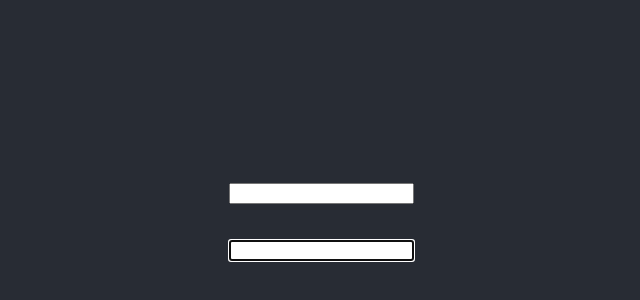
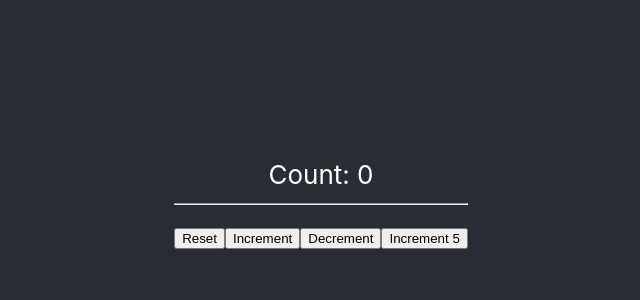
Before and after one commit to pamuba/OCT-NOV-JAN, a React (Create React App) app: page / in a window 1280 px wide. Shown: the part 196-496 px from the top of the page, without its empty margins (319-959 px from the left). Built offline with nearby package versions, Linux system fonts and the light colour scheme.

Commit message:
friday 17th

```diff
--- a/package.json
+++ b/package.json
@@ -6,7 +6,7 @@
     "@testing-library/jest-dom": "^5.16.5",
     "@testing-library/react": "^13.4.0",
     "@testing-library/user-event": "^13.5.0",
-    "axios": "^1.3.2",
+    "axios": "^1.3.3",
     "react": "^18.2.0",
     "react-dom": "^18.2.0",
     "react-scripts": "5.0.1",
--- a/src/App.js
+++ b/src/App.js
@@ -11,6 +11,10 @@ import NameList from './components/NameList';
 import Hero from './components/Hero';
 import ErrorBoundary from './components/ErrorBoundary';
 import RefsDemo from './components/RefsDemo';
+import ClickCounter from './components/ClickCounter';
+import HoverCounter from './components/HoverCounter';
+import PostList from './components/PostList';
+import HooksCounter from './hooks/HooksCounter';
 
 
 function App() {
@@ -48,7 +52,12 @@ function App() {
        <ErrorBoundary>
         <Hero heroName="Joker"/>
        </ErrorBoundary> */}
-       <RefsDemo/>
+       {/* <RefsDemo/> */}
+       {/* <ClickCounter/>
+       <HoverCounter/> */}
+
+       {/* <PostList/> */}
+       <HooksCounter/>
       </header>
     </div>
   );
--- /dev/null
+++ b/src/components/ClickCounter.jsx
@@ -0,0 +1,16 @@
+import React, { Component } from 'react'
+import UpdatedComponent from './WithCounter'
+
+export class ClickCounter extends Component {
+
+  render() {
+    const {name, count, incrementCount} = this.props
+    return (
+      <div>
+        <button onClick={incrementCount}>{name} CLICKED {count} TIMES</button>
+      </div>
+    )
+  }
+}
+
+export default UpdatedComponent(ClickCounter)
--- /dev/null
+++ b/src/components/HoverCounter.jsx
@@ -0,0 +1,16 @@
+import React, { Component } from 'react'
+import UpdatedComponent from './WithCounter'
+
+export class HoverCounter extends Component {
+
+  render() {
+    const {name, count, incrementCount} = this.props
+    return (
+      <div>
+        <h2 onMouseOver={incrementCount}>{name} HOVERED {count} TIMES</h2>
+      </div>
+    )
+  }
+}
+
+export default UpdatedComponent(HoverCounter)
--- /dev/null
+++ b/src/components/PostList.jsx
@@ -0,0 +1,42 @@
+import React, { Component } from 'react'
+import axios from 'axios'
+
+export class PostList extends Component {
+  constructor(props) {
+    super(props)
+
+    this.state = {
+       posts:[],
+       errorMsg: ''
+    }
+  }
+  componentDidMount(){
+    axios.get('https://jsonplaceholder.typicode.com/posts')
+        .then(response => {
+            console.log(response)
+            this.setState({posts: response.data})
+        }).catch(error => {
+            console.log(error)
+            this.setState({errorMsg: 'Error Retrieving the Data'})
+        })
+
+  }
+  render() {
+    const {posts, errorMsg} = this.state
+    return (
+      <>
+      <h1>List of Posts</h1>
+      {
+        posts.length ?
+        posts.map(post => <div key={post.id}>{post.title}</div>):
+        null
+      }
+      {
+        errorMsg ? <div>{errorMsg}</div> : null
+      }
+      </>
+    )
+  }
+}
+
+export default PostList
--- /dev/null
+++ b/src/components/WithCounter.jsx
@@ -0,0 +1,24 @@
+import React, { Component } from 'react'
+
+const UpdatedComponent = OriginalComponent => {
+    class NewComponent extends Component {
+        constructor(props) {
+            super(props)
+
+            this.state = {
+                count:0
+            }
+        }
+        incrementCount = () => {
+         this.setState(prevState => {
+            return { count: prevState.count + 1}
+         })
+        }
+        render(){
+            return <OriginalComponent count={this.state.count} incrementCount={this.incrementCount} name="John Wick"/>
+        }
+    }
+    return NewComponent
+}
+
+export default UpdatedComponent
--- /dev/null
+++ b/src/hooks/HooksCounter.jsx
@@ -0,0 +1,24 @@
+import React, {useState} from 'react'
+
+function HooksCounter() {
+  const initialCount = 0
+  const [count, setCount] = useState(initialCount)
+
+  const incrementFive = () => {
+    for (let i = 0; i < 5; i++) {
+        setCount(prevCount => prevCount + 1)
+    }
+  }
+  return (
+    <div>
+        Count: {count}
+        <hr/>
+        <button onClick={()=>setCount(initialCount)}>Reset</button>
+        <button onClick={()=>setCount(count + 1)}>Increment</button>
+        <button onClick={()=>setCount(count - 1)}>Decrement</button>
+        <button onClick={incrementFive}>Increment 5</button>
+    </div>
+  )
+}
+
+export default HooksCounter
```
Also changed, not shown: 1 other file (tests, documents, lock files or other folders).
